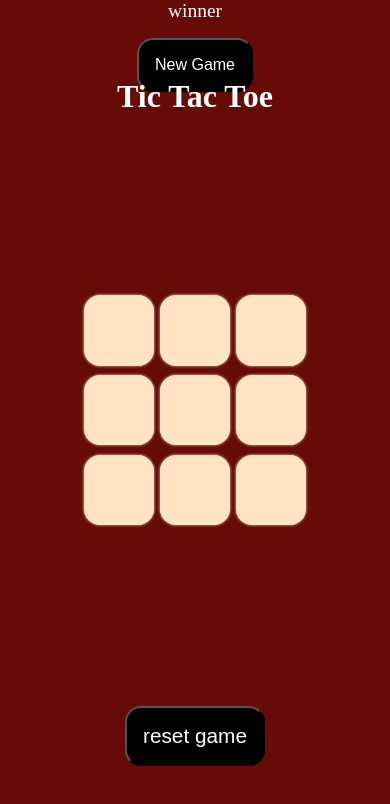
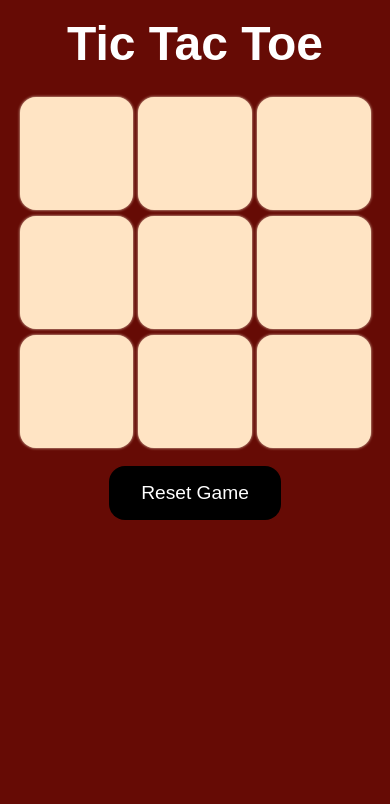
Before and after one commit to harshitadhimaan/java2file, a plain HTML site: page index.html in a window 390 px wide. Drawn offline with Linux system fonts and the light colour scheme.

Commit message:
make it responsive

```diff
--- a/index.html
+++ b/index.html
@@ -2,95 +2,136 @@
 <html lang="en">
 
 <head>
-    <meta charset="UTF-8">
-    <meta name="viewport" content="width=device-width, initial-scale=1.0">
+  <meta charset="UTF-8" />
+  <meta name="viewport" content="width=device-width, initial-scale=1" />
   <title>tic_tac_toe</title>
   <style>
     * {
       padding: 0;
       margin: 0;
       box-sizing: border-box;
-
     }
 
     body {
       background-color: #660B05;
       text-align: center;
+      font-family: Arial, sans-serif;
     }
 
     h1 {
       color: #fff;
       text-transform: capitalize;
-        }
-
-        .container {
-            height: 70vh;
-            align-items: center;
-            justify-content: center;
-            display: flex;
-        }
-
-        .game {
-            height: 60vmin;
-            width: 60vmin;
-            display: flex;
-            flex-wrap:wrap;
-            gap: 1.5vmin;
-            align-items: center;
-            justify-content: center;
-        }
-
-        .box {
-            height: 18vmin;
-            width: 18vmin;
-            border-radius: 1rem;
-            border: none;
-            box-shadow: 0px 0px 3px #ECD5BC;
-            font-size: 2.3rem;
-            color: black;
-            background-color: bisque;
-        }
-
-        #reset {
-            background-color: black;
-            color: #fff;
-            padding: 1rem;
-            font-size: 1.3rem;
-            border-radius: 1rem;
-        }
-
-        #msg {
-            color: #fff;
-            font-size: 5vmin;
-        }
-
-        #NewGame {
-            background-color: black;
-            border-radius: 1rem;
-            padding: 1rem;
-            font-size: 1rem;
-            color: #fff;
-            margin-top: 1rem;
+      margin: 1rem 0;
+      font-size: 3rem;
     }
 
     .msg_container {
       height: 20vmin;
+      color: #fff;
+      font-size: 4vmin;
+      display: flex;
+      align-items: center;
+      justify-content: center;
+      flex-direction: column;
+    }
+
+    #msg {
+      margin-bottom: 0.5rem;
+    }
+
+    #NewGame,
+    #reset {
+      background-color: black;
+      border-radius: 1rem;
+      padding: 1rem 2rem;
+      font-size: 1.2rem;
+      color: #fff;
+      border: none;
+      cursor: pointer;
+      margin: 0.5rem;
+      transition: background-color 0.3s ease;
+    }
+
+    #NewGame:hover,
+    #reset:hover {
+      background-color: #333;
+    }
+
+    .container {
+      display: flex;
+      justify-content: center;
+      align-items: center;
+      height: auto; /* removed fixed 70vh */
+      padding: 10px;
+    }
+
+    .game {
+      width: 90vw;
+      max-width: 400px;
+      aspect-ratio: 1 / 1; /* Keep square */
+      display: flex;
+      flex-wrap: wrap;
+      gap: 1.5vmin;
+      justify-content: center;
+      align-items: center;
+      margin: 0 auto;
+    }
+
+    .box {
+      flex: 1 1 30%; /* allow boxes to shrink */
+      aspect-ratio: 1 / 1; /* square */
+      min-width: 60px;
+      max-width: 120px;
+      border-radius: 1rem;
+      border: none;
+      box-shadow: 0 0 3px #ECD5BC;
+      font-size: 3rem;
+      color: black;
+      background-color: bisque;
+      cursor: pointer;
+      user-select: none;
+      transition: background-color 0.2s ease;
+    }
+
+    .box:disabled {
+      background-color: #ccc;
+      cursor: not-allowed;
     }
 
     .hide {
       display: none;
+    }
+
+    /* Responsive tweaks for very small devices */
+    @media (max-width: 350px) {
+      h1 {
+        font-size: 2rem;
+      }
+      .box {
+        font-size: 2rem;
+        min-width: 50px;
+        max-width: 90px;
+      }
+      #msg {
+        font-size: 3vmin;
+      }
+      #NewGame,
+      #reset {
+        padding: 0.7rem 1.2rem;
+        font-size: 1rem;
+      }
     }
   </style>
 </head>
 
 <body>
   <main>
-        <div class="msg_container">
-            <p id="msg">winner</p>
+    <div class="msg_container hide">
+      <p id="msg">Winner</p>
       <button id="NewGame">New Game</button>
+    </div>
 
-        </div>
-        <h1> tic tac toe</h1>
+    <h1>tic tac toe</h1>
     <div class="container">
       <div class="game">
         <button class="box"></button>
@@ -104,16 +145,17 @@
         <button class="box"></button>
       </div>
     </div>
-        <button id="reset">reset game</button>
+    <button id="reset">Reset Game</button>
   </main>
-</body>
+
   <script>
     let boxes = document.querySelectorAll(".box");
     let reset = document.querySelector("#reset");
-    let newGame = document.querySelector("#NewGame")
-    let msg = document.querySelector("#msg")
-    let msg_container = document.querySelector(".msg_container")
+    let newGame = document.querySelector("#NewGame");
+    let msg = document.querySelector("#msg");
+    let msg_container = document.querySelector(".msg_container");
     let turno = true;
+
     const winPatterns = [
       [0, 1, 2],
       [0, 3, 6],
@@ -124,57 +166,59 @@
       [3, 4, 5],
       [6, 7, 8]
     ];
+
     boxes.forEach((box) => {
       box.addEventListener("click", () => {
-            if (turno === true) {
-                box.innerText = "o"
-                turno = false
+        if (turno) {
+          box.innerText = "o";
+          turno = false;
         } else {
           box.innerText = "X";
           turno = true;
         }
         box.disabled = true;
-            checkwinner()
+        checkwinner();
       });
     });
+
     const disableBoxes = () => {
-        for (let box of boxes) {
-            box.disabled = true;
-        }
-    }
+      boxes.forEach(box => box.disabled = true);
+    };
+
     const enableBoxes = () => {
-        for (let box of boxes) {
+      boxes.forEach(box => {
         box.disabled = false;
-            box.innerHTML = "";
-        }
-    }
+        box.innerText = "";
+      });
+    };
+
     const showwinner = (winner) => {
-        msg.innerText = `congratulations, winner is ${winner}`;
+      msg.innerText = `Congratulations, winner is ${winner}`;
       msg_container.classList.remove("hide");
       disableBoxes();
-    }
+    };
+
     const checkwinner = () => {
       for (let pattern of winPatterns) {
         let val1 = boxes[pattern[0]].innerText;
         let val2 = boxes[pattern[1]].innerText;
         let val3 = boxes[pattern[2]].innerText;
-            if (val1 != "" && val2 != "" && val3 != "") {
-                if (val1 === val2 && val2 === val3) {
-                    showwinner(val1)
-                }
+        if (val1 !== "" && val1 === val2 && val2 === val3) {
+          showwinner(val1);
+          return; // stop checking after winner found
         }
       }
     };
+
     const resetGame = () => {
-        turn0 = true;
-
+      turno = true;
       enableBoxes();
       msg_container.classList.add("hide");
+    };
 
-    };
-    reset.addEventListener("click", resetGame)
-    newGame.addEventListener("click", resetGame)
-
+    reset.addEventListener("click", resetGame);
+    newGame.addEventListener("click", resetGame);
   </script>
+</body>
 
 </html>
```
Lines whose indentation alone changed are shown as unchanged.
